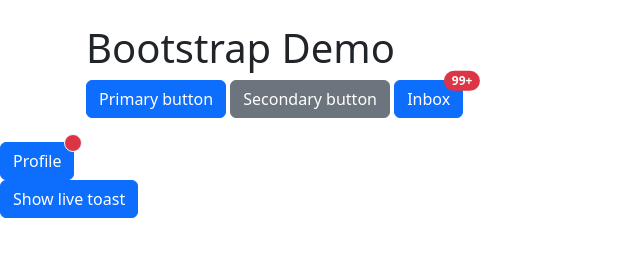
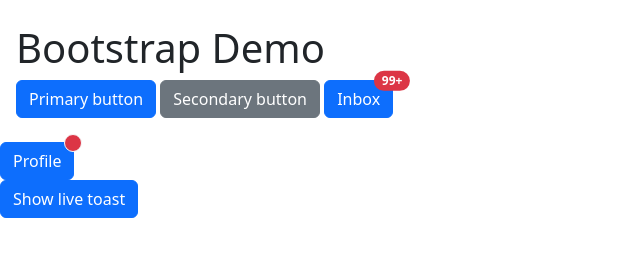
Before and after one commit to jdumaia/jdumaia.github.io, a plain HTML site: page index.html in a window 1280 px wide. Shown: the whole page, without its empty margins (0-640 px from the left). Drawn offline with nearby package versions, Linux system fonts and the light colour scheme.

Commit message:
Update index.html

```diff
--- a/index.html
+++ b/index.html
@@ -8,7 +8,7 @@
     <script src="https://cdn.jsdelivr.net/npm/bootstrap@5.3.3/dist/js/bootstrap.bundle.min.js" integrity="sha384-YvpcrYf0tY3lHB60NNkmXc5s9fDVZLESaAA55NDzOxhy9GkcIdslK1eN7N6jIeHz" crossorigin="anonymous"></script>
   </head>
   <body>
-    <div class="container py-4 px-3 mx-auto">
+    <div class="container-fluid py-4 px-3 mx-auto">
       <h1>Bootstrap Demo</h1>
       <button class="btn btn-primary">Primary button</button>
       <button class="btn btn-secondary">Secondary button</button>
```
